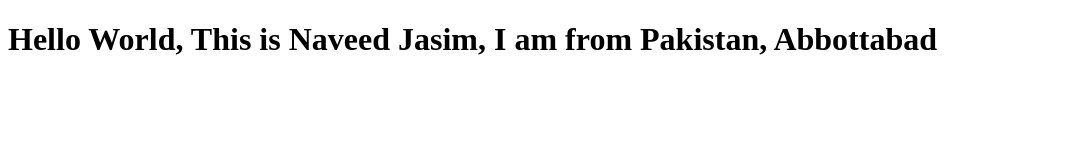
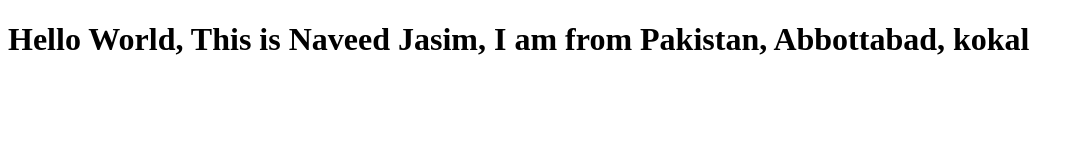
Before and after one commit to naveedjasim/bootcamp2020, a plain HTML site: page index.html in a window 1280 px wide. Shown: the whole page, without its empty margins (0-1084 px from the left). Drawn offline with Linux system fonts and the light colour scheme.

Commit message:
Update index.html

```diff
--- a/index.html
+++ b/index.html
@@ -6,6 +6,6 @@
     <title>Document</title>
 </head>
 <body>
-    <h1>Hello World, This is Naveed Jasim, I am from Pakistan, Abbottabad</h1>
+    <h1>Hello World, This is Naveed Jasim, I am from Pakistan, Abbottabad, kokal</h1>
 </body>
 </html>
```
